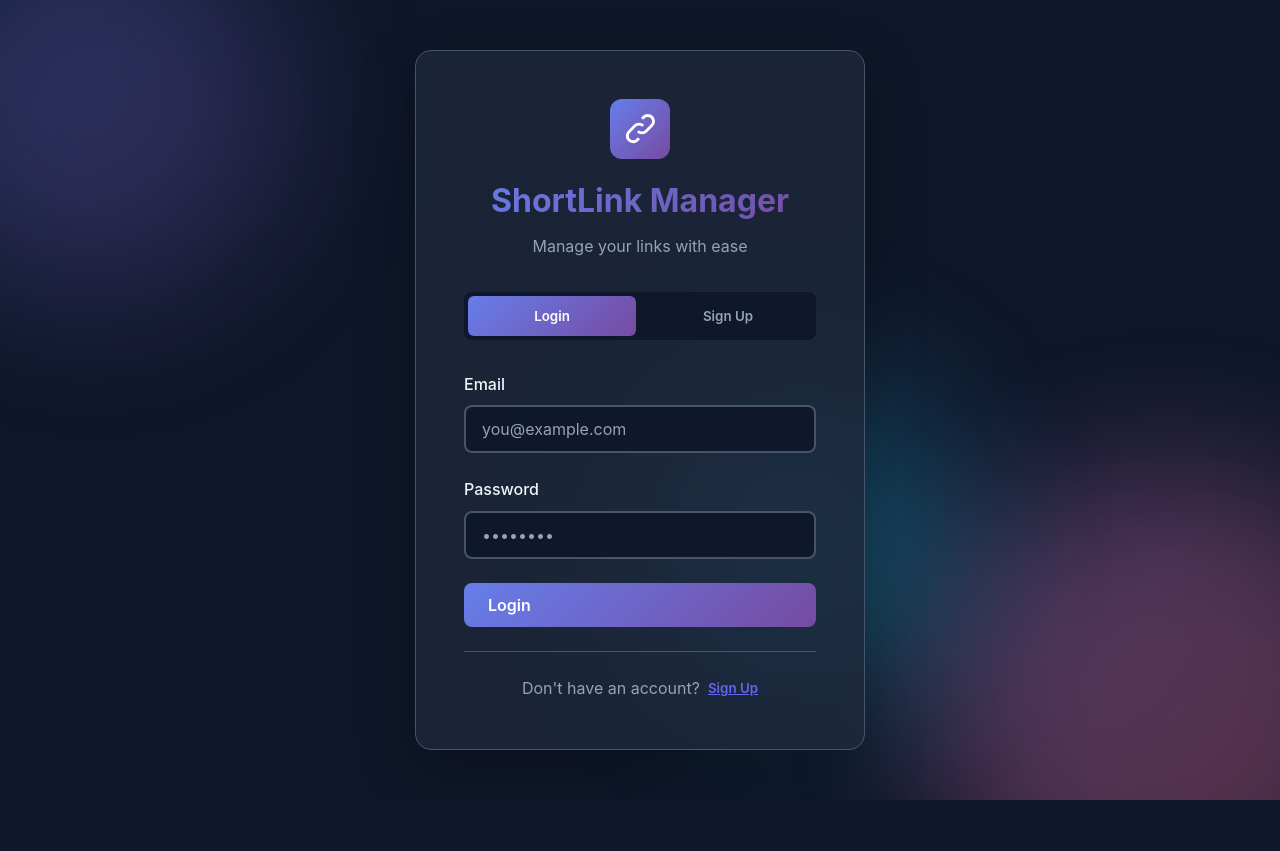
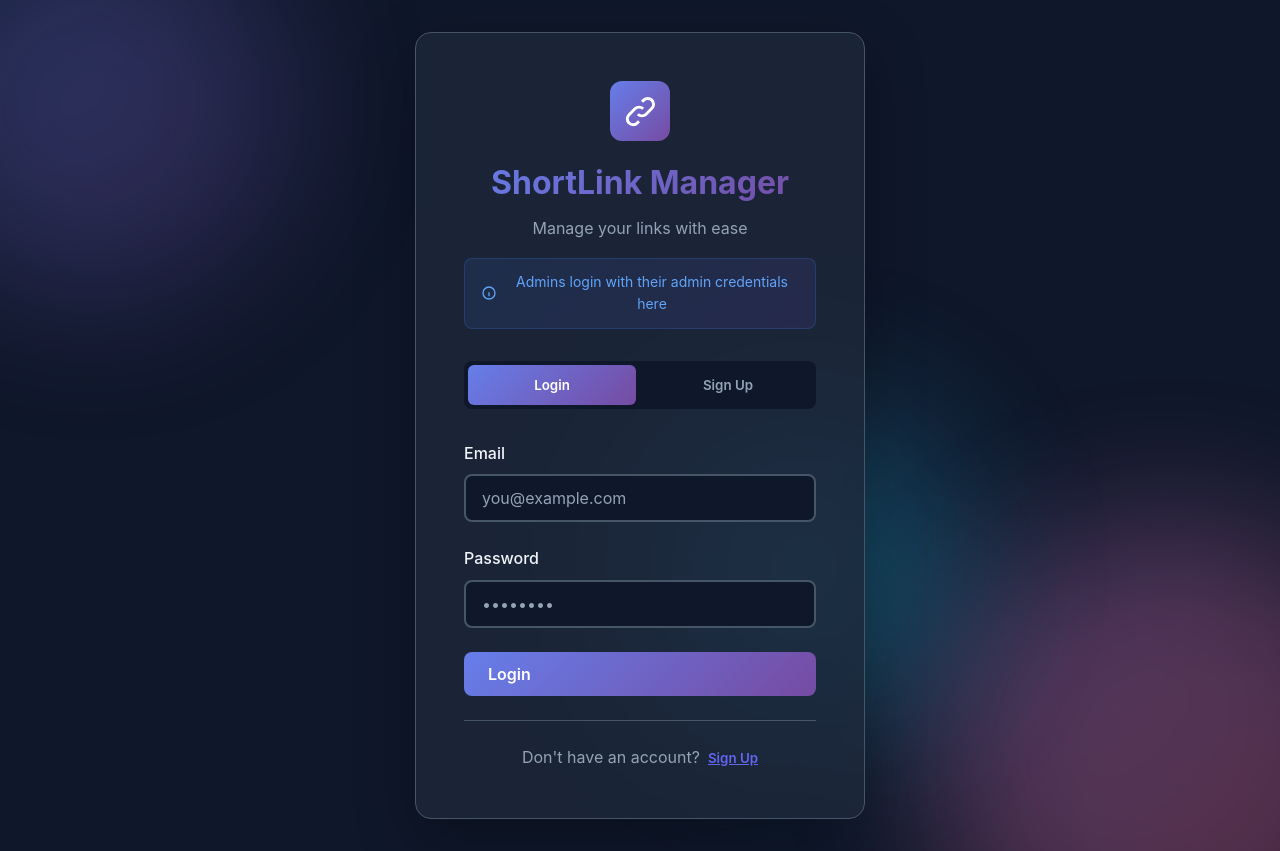
Before and after one commit to Rohan89283/Siteproafk, a React (Vite) app: page /auth in a window 1280 px wide. Before the commit the page ends 800 px from the top, so only its background shows below. Built offline with nearby package versions, Linux system fonts and the light colour scheme; no server answers.

Commit message:
Add admin login & user roles

```diff
--- a/src/lib/auth.js
+++ b/src/lib/auth.js
@@ -9,20 +9,18 @@ export const signUp = async (email, password) => {
 
     if (error) throw error
 
-    // Create user profile with default role
     if (data.user) {
-      const { error: profileError } = await supabase
-        .from('users')
+      const { error: roleError } = await supabase
+        .from('user_roles')
         .insert([
           {
-            id: data.user.id,
-            email: data.user.email,
+            user_id: data.user.id,
             role: 'user',
           },
         ])
 
-      if (profileError) {
-        console.error('Error creating user profile:', profileError)
+      if (roleError) {
+        console.error('Error creating user role:', roleError)
       }
     }
 
@@ -60,10 +58,10 @@ export const signOut = async () => {
 export const getUserRole = async (userId) => {
   try {
     const { data, error } = await supabase
-      .from('users')
+      .from('user_roles')
       .select('role')
-      .eq('id', userId)
-      .single()
+      .eq('user_id', userId)
+      .maybeSingle()
 
     if (error) throw error
 
--- a/src/pages/Auth.css
+++ b/src/pages/Auth.css
@@ -80,6 +80,24 @@
 .auth-header {
   text-align: center;
   margin-bottom: 2rem;
+}
+
+.admin-hint {
+  display: flex;
+  align-items: center;
+  justify-content: center;
+  gap: 0.5rem;
+  margin-top: 1rem;
+  padding: 0.75rem 1rem;
+  background: linear-gradient(135deg, rgba(59, 130, 246, 0.1), rgba(139, 92, 246, 0.1));
+  border: 1px solid rgba(59, 130, 246, 0.2);
+  border-radius: 8px;
+  font-size: 0.875rem;
+  color: #60a5fa;
+}
+
+.admin-hint svg {
+  flex-shrink: 0;
 }
 
 .logo {
--- a/src/pages/Auth.jsx
+++ b/src/pages/Auth.jsx
@@ -49,6 +49,14 @@ function Auth() {
           </div>
           <h1>ShortLink Manager</h1>
           <p>Manage your links with ease</p>
+          {isLogin && (
+            <div className="admin-hint">
+              <svg viewBox="0 0 24 24" fill="none" stroke="currentColor" strokeWidth="2" width="16" height="16">
+                <path d="M13 16h-1v-4h-1m1-4h.01M21 12a9 9 0 11-18 0 9 9 0 0118 0z" />
+              </svg>
+              <span>Admins login with their admin credentials here</span>
+            </div>
+          )}
         </div>
 
         <div className="auth-tabs">
```
